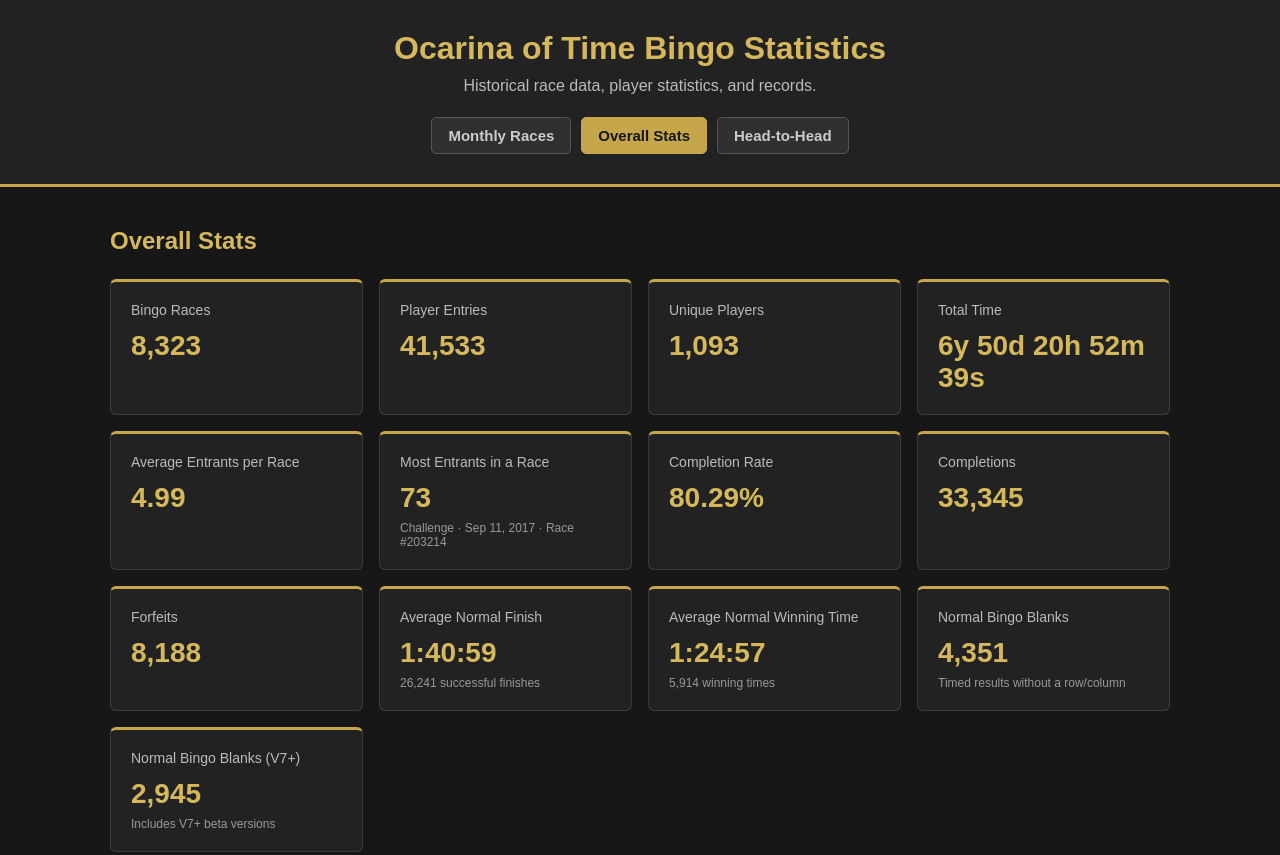
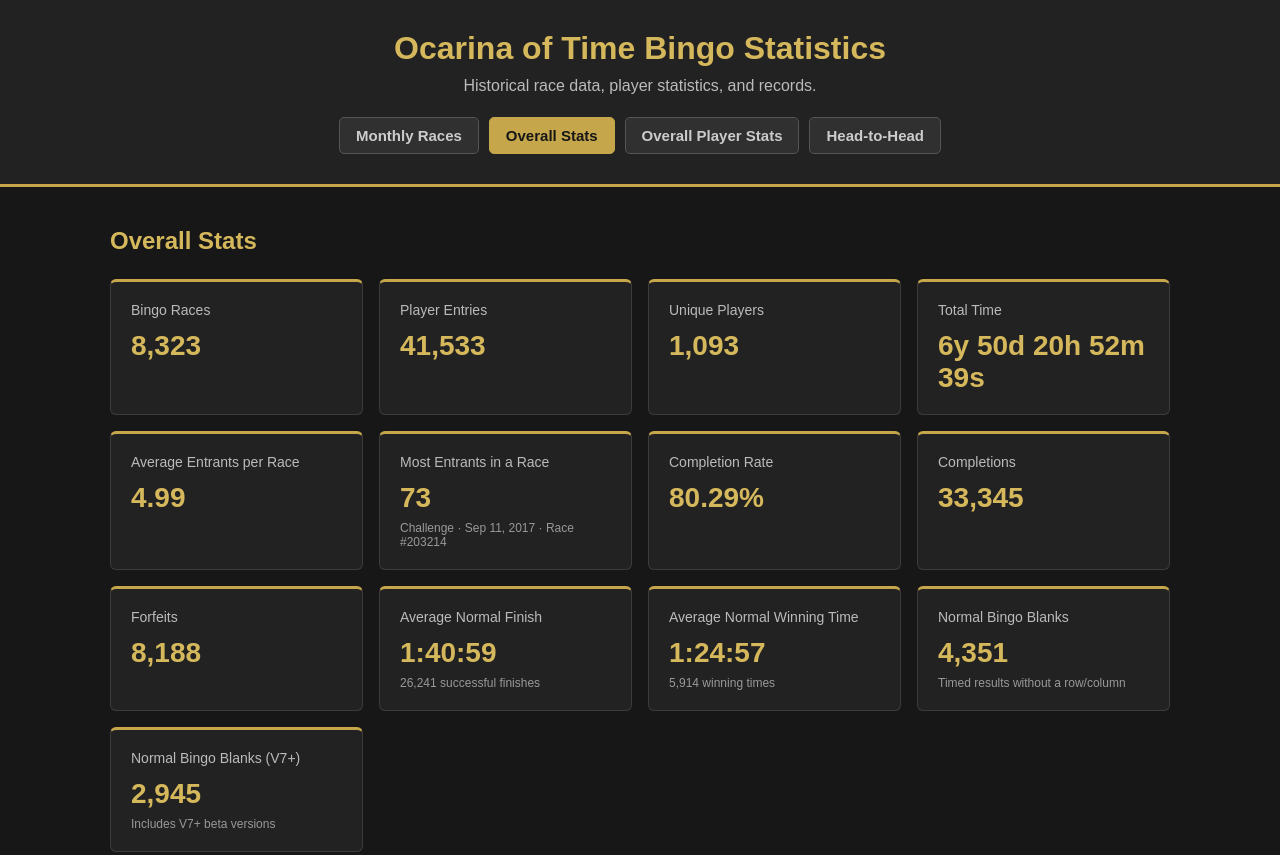
Before and after one commit to runnerguy2489/bingo-test, a plain HTML site: page overall_stats.html in a window 1280 px wide. Shown: the top 855 px of the page. Drawn offline with Linux system fonts and the light colour scheme.

Commit message:
Add Overall Player Stats to site navigation

```diff
--- a/overall_stats.html
+++ b/overall_stats.html
@@ -13,6 +13,7 @@
         <nav class="site-nav" aria-label="Main navigation">
             <a href="index.html">Monthly Races</a>
             <a href="overall_stats.html" class="active" aria-current="page">Overall Stats</a>
+            <a href="overall_player_stats.html">Overall Player Stats</a>
             <a href="head_to_head.html">Head-to-Head</a>
         </nav>
     </header>
```
